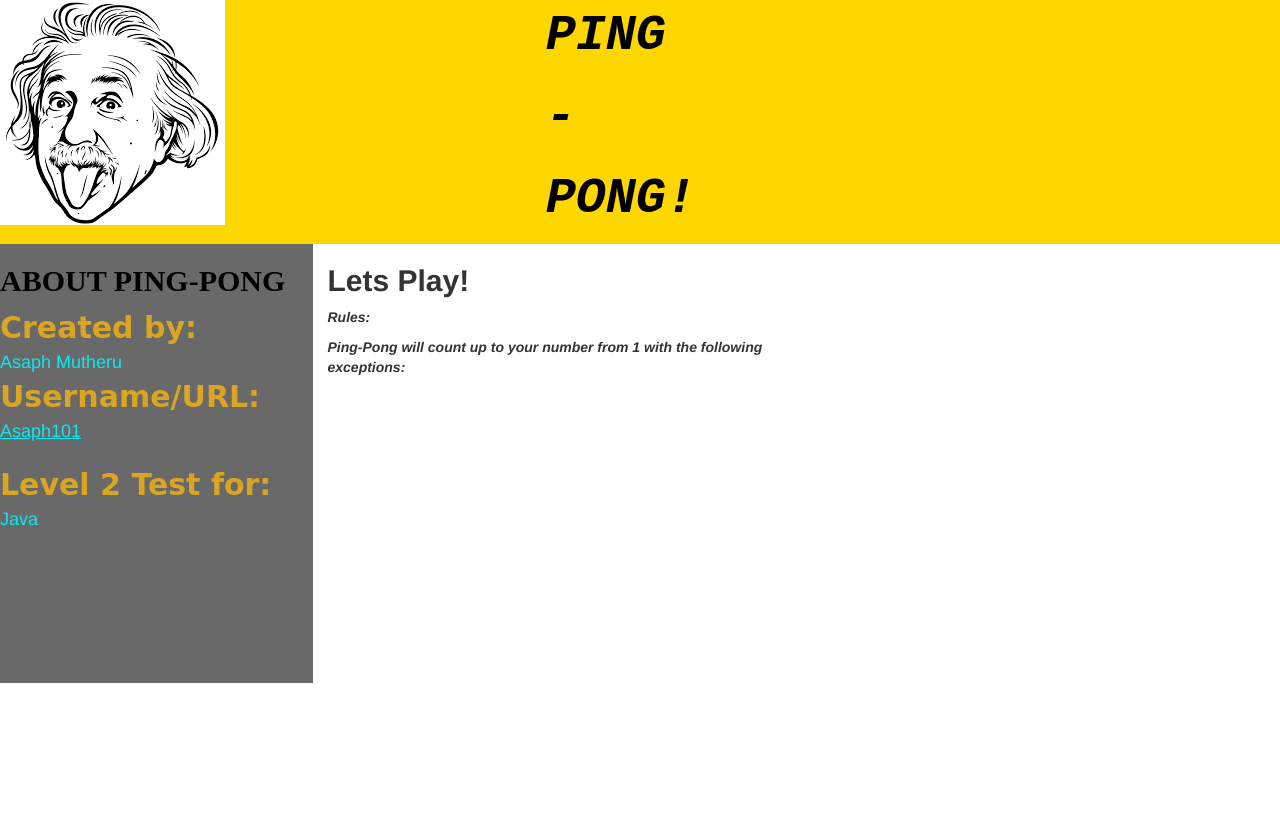
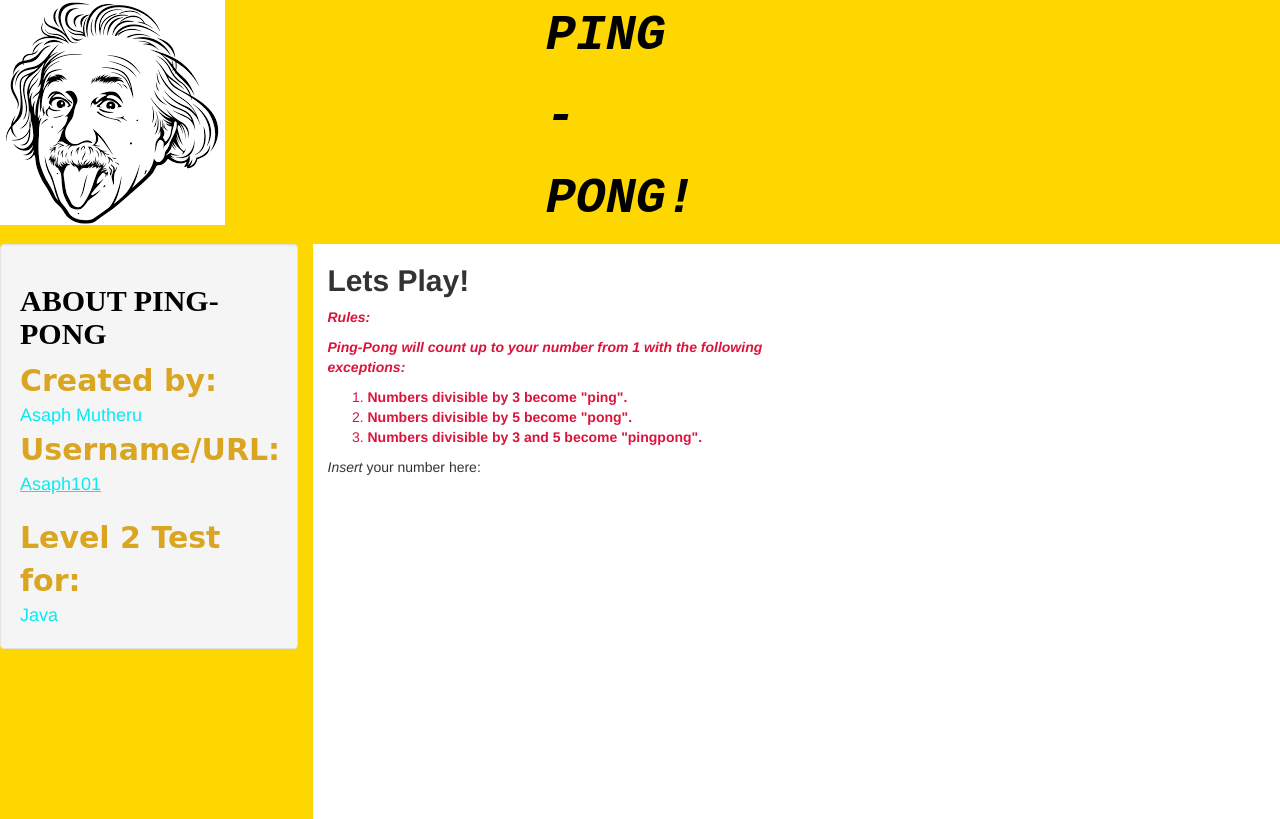
Before and after one commit to Asaph101/ping-pong, a plain HTML site: page index.html in a window 1280 px wide. Drawn offline with Linux system fonts and the light colour scheme.

Commit message:
Add an ordered list to the second column on the background div class

```diff
--- a/css/styles.css
+++ b/css/styles.css
@@ -9,7 +9,7 @@
 }
 
 .side {
-    background-color: dimgray;
+    background-color: gold;
     padding-bottom: 150px;
 }
 
@@ -36,3 +36,7 @@ p3 {
     color: rgb(7, 234, 241);
     font-size: large;
 }
+
+#rules {
+    color: crimson;
+}
--- a/index.html
+++ b/index.html
@@ -29,8 +29,9 @@
     <div class="background">
         <div class="row">
             <div class="col-md-3 side">
+                <div class="well">
                 <div class="side-header">
-                <h2><strong>ABOUT PING-PONG</strong></h2>
+                    <h2><strong>ABOUT PING-PONG</strong></h2>
                 </div>
                 <p1><strong>Created by:</strong></p1>
 
@@ -51,11 +52,19 @@
 
                <p3>Java</p3>
             </div>
+            </div>
             <div class="col-md-5">
                 <h2><strong>Lets Play!</strong></h2>
+               <div id="rules">
                 <p><strong><em>Rules:</em></strong></p>
-                <p><strong><em>Ping-Pong will count up to your number from 1 with the following exceptions:</em></strong></p>
-            </div>
+               <p><strong><em>Ping-Pong will count up to your number from 1 with the following exceptions:</em></strong></p>
+            <ol>
+                <li><strong>Numbers divisible by 3 become "ping".</strong></li>
+                <li><strong>Numbers divisible by 5 become "pong".</strong></li>
+                <li><strong>Numbers divisible by 3 and 5 become "pingpong".</strong></li>
+            </ul>
+               </div>
+               <p><em>Insert</em> your number here:</p>
             <div class="col-md-4">
             </div>
         </div>
```
